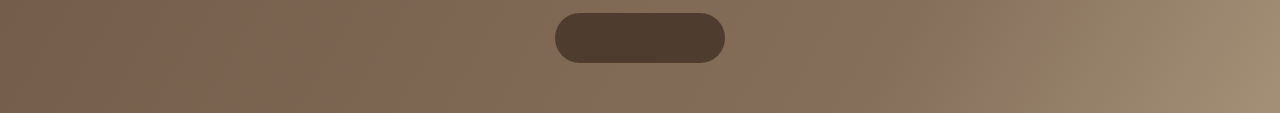
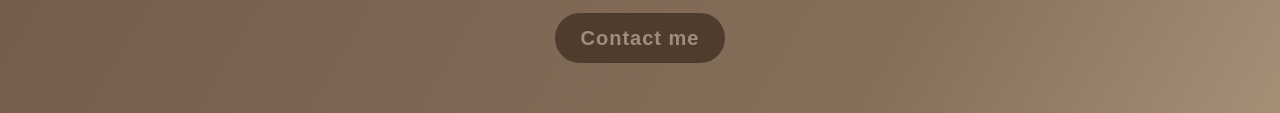
Before and after one commit to Santosh-James/html-css-portfolio, a plain HTML site: page index.html in a window 1280 px wide. In both pictures the pointer is over the link "Contact me". Shown: the part 1773-1886 px from the top of the page. Drawn offline with nearby package versions, Linux system fonts and the light colour scheme; a web font is replaced by a local one.

Commit message:
Update style.css
hover effect added to 'contact me' button

```diff
--- a/style.css
+++ b/style.css
@@ -97,6 +97,10 @@
   color: #a28c7a !important;
 }
 
+.button-link:hover{
+  color: #a28c7a !important;
+}
+
 .footer-bg{
   background-color: #63503f;
 }
```
